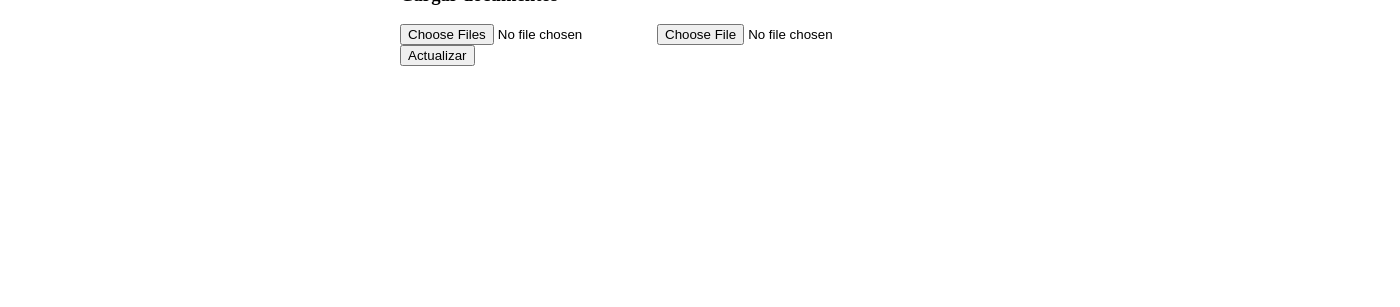
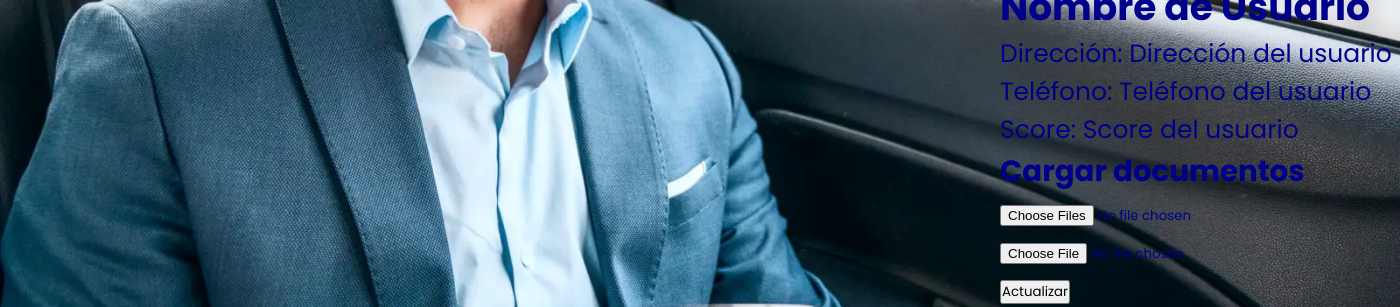
Before and after one commit to NickyLugo/PythonAndFlask, a Flask app: page /mi-perfil in a window 1400 px wide. Shown: the part 532-839 px from the top of the page. Before the commit the page ends 598 px from the top, so only its background shows below. Run offline with Flask 3, Linux system fonts and the light colour scheme; some libraries are stand-ins or nearby versions.

Commit message:
Style mi perfil mas bonito, pending: button.

```diff
--- a/004.ProyectoIntegrador/static/css/style-perfil-usuario.css
+++ b/004.ProyectoIntegrador/static/css/style-perfil-usuario.css
@@ -1,54 +1,20 @@
-.container {
-    max-width: 600px;
-    margin: 0 auto;
-    padding: 20px;
-  }
-
-  h2 {
-    text-align: center;
-  }
-
-  form {
-    margin-top: 20px;
-  }
-
-  .input-box {
-    margin-bottom: 20px;
-  }
-
-  .input-box label {
-    display: block;
-    font-weight: bold;
-    margin-bottom: 5px;
-  }
-
-  .input-box input[type="text"] {
-    width: 100%;
-    padding: 8px;
-    border: 1px solid #ccc;
-    border-radius: 4px;
-  }
-
-  .buttons {
-    display: flex;
-    justify-content: center;
-    margin-top: 20px;
-  }
-
-  .buttons button {
-    margin: 0 10px;
-    padding: 10px 20px;
-    background-color: #4285F4;
-    color: #fff;
-    border: none;
-    border-radius: 4px;
-    cursor: pointer;
-  }
-
-  .buttons button:hover {
-    background-color: #3367D6;
-  }
-
-  .buttons button[type="submit"] {
-    background-color: #0F9D58;
-  }
+@import url('https://fonts.googleapis.com/css2?family=Poppins:wght@300;400;500;600;700;800;900&display=swap');
+*
+{
+    margin: 0;
+    padding: 0;
+    box-sizing: border-box;
+    font-family: 'Poppins', sans-serif;
+}
+body
+{
+    position: relative;
+    padding-left: 1000px;
+    padding-top: 200px;
+    color:darkblue;
+    font-size: 25px;
+    min-height: 90vh;
+    background: url("../img/Unes001.webp") no-repeat, center top;
+    background-size: cover;
+    height: 100vh;
+}
--- a/004.ProyectoIntegrador/templates/publicar-viaje.html
+++ b/004.ProyectoIntegrador/templates/publicar-viaje.html
@@ -8,7 +8,7 @@
   <link rel="stylesheet" href="../static/css/style-publicar-viaje.css">
 </head>
 <body>
-  <h1>Car Sharing</h1>
+  <h1>UNES auto compartido</h1>
 
   <div class="input-boxes">
     <input type="text" placeholder="¿Desde donde sales?">
```
Also changed, not shown: 004.ProyectoIntegrador/static/img/Unes001.webp.
